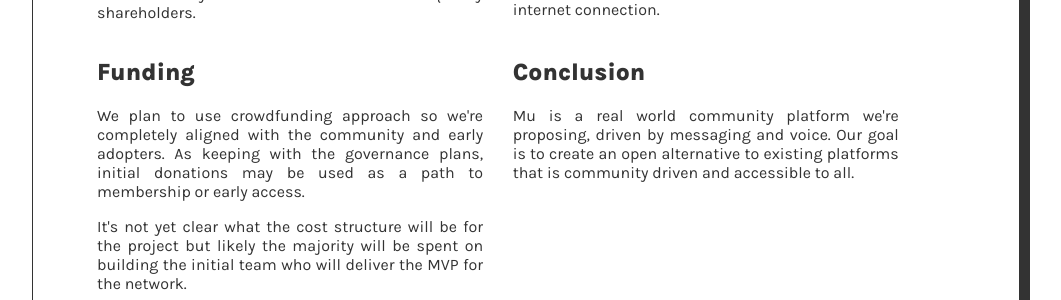
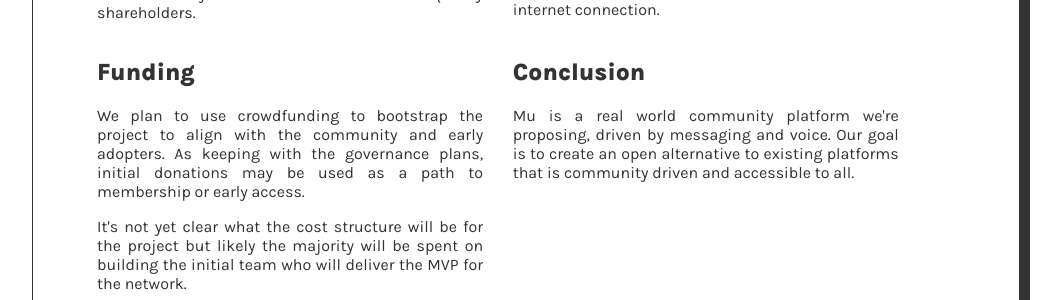
Before and after one commit to muxyz/website, a Jekyll site: the page built from manifesto.md, in a window 1280 px wide. Shown: the part 1594-1894 px from the top of the page, without its empty margins (114-1175 px from the left). Built offline with Jekyll 4.4.1, drawn with Linux system fonts in a browser that asks for light colours.

Commit message:
Update manifesto.md

```diff
--- a/manifesto.md
+++ b/manifesto.md
@@ -136,7 +136,7 @@
 <div id="blurb">
 <h2>Funding</h2>
 <p>
-We plan to use crowdfunding approach so we're completely aligned with the community
+We plan to use crowdfunding to bootstrap the project to align with the community
 and early adopters. As keeping with the governance plans, initial donations may
 be used as a path to membership or early access.
 </p>
```
